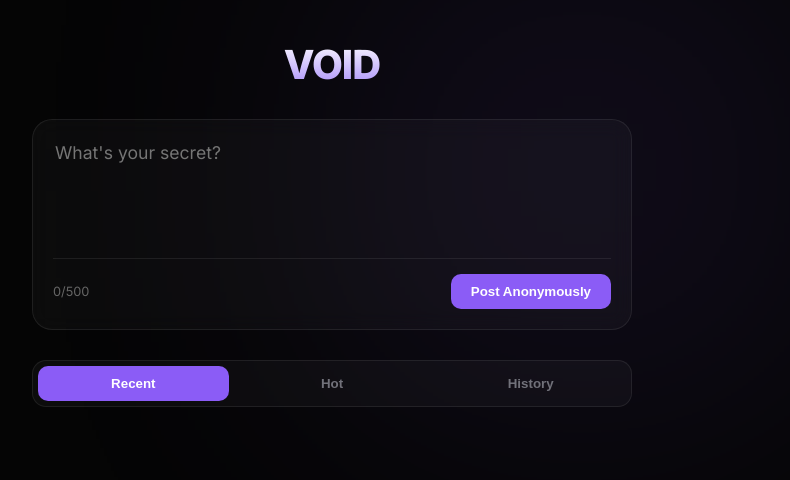
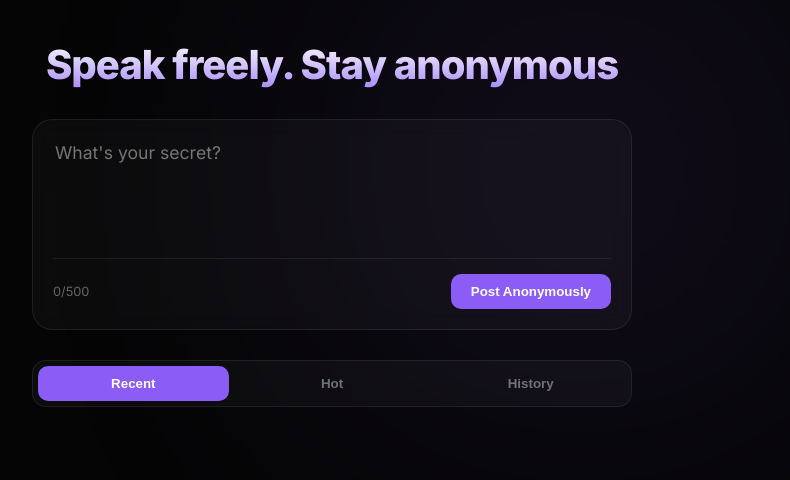
Before and after one commit to alnuman6t9/anon_talk, a website: page public/index.html in a window 1280 px wide. Shown: the whole page, without its empty margins (308-1098 px from the left). Drawn offline with Linux system fonts and the light colour scheme; no server answers.

Commit message:
Update index.html

```diff
--- a/public/index.html
+++ b/public/index.html
@@ -11,7 +11,7 @@
     <div id="notif" class="toast">Someone replied to your post!</div>
     <div class="glow"></div>
     <div class="container">
-        <div class="logo">VOID</div>
+        <div class="logo">Speak freely. Stay anonymous</div>
         <div class="glass-card">
             <textarea id="box" placeholder="What's your secret?" maxlength="500"></textarea>
             <div class="card-ft">
```
